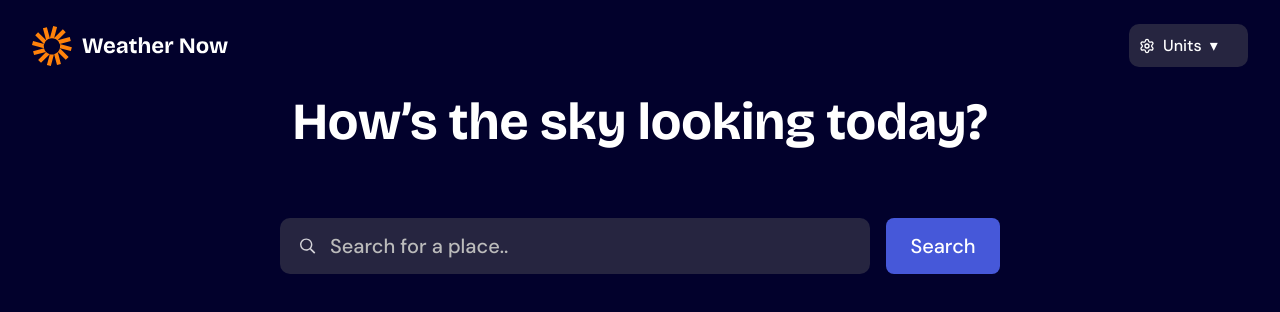
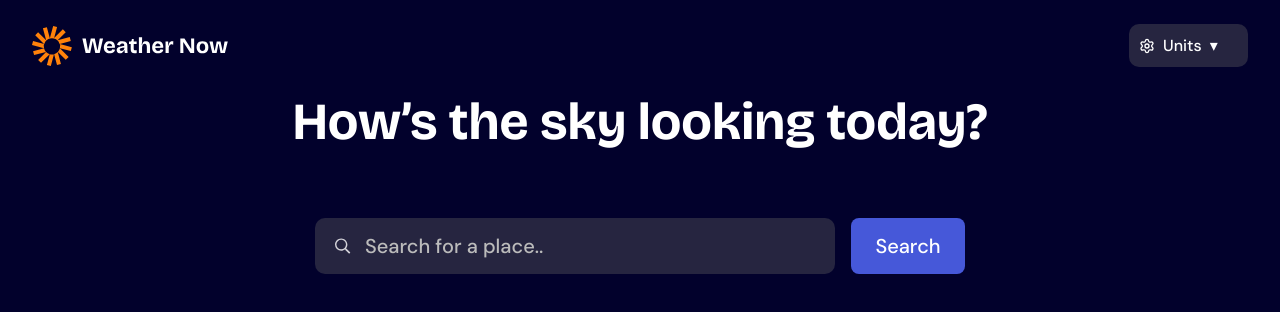
Before and after one commit to yehudahason/Weather-app-next, a Next.js app: page / in a window 1280 px wide. Shown: the top 312 px of the page. Built offline with nearby package versions, Linux system fonts and the light colour scheme.

Commit message:
some css

```diff
--- a/app/globals.css
+++ b/app/globals.css
@@ -741,15 +741,11 @@ body {
   .weather-details {
     grid-template-columns: auto auto auto auto;
   }
-
-  .day-temp {
-    /* transform: translateX(-7px); */
-  }
 }
 /* ========================= */
 /* DESKTOP ≥1024px */
 /* ========================= */
-@media (min-width: 1216px) {
+@media (min-width: 1210px) {
   .content-grid {
     grid-template-columns: minmax(0, 2fr) minmax(0, 1fr);
     align-items: start;
@@ -787,4 +783,8 @@ body {
   .detail-card {
     width: 182px;
   }
+  .search-input,
+  .input-wrapper {
+    width: 520px;
+  }
 }
```
